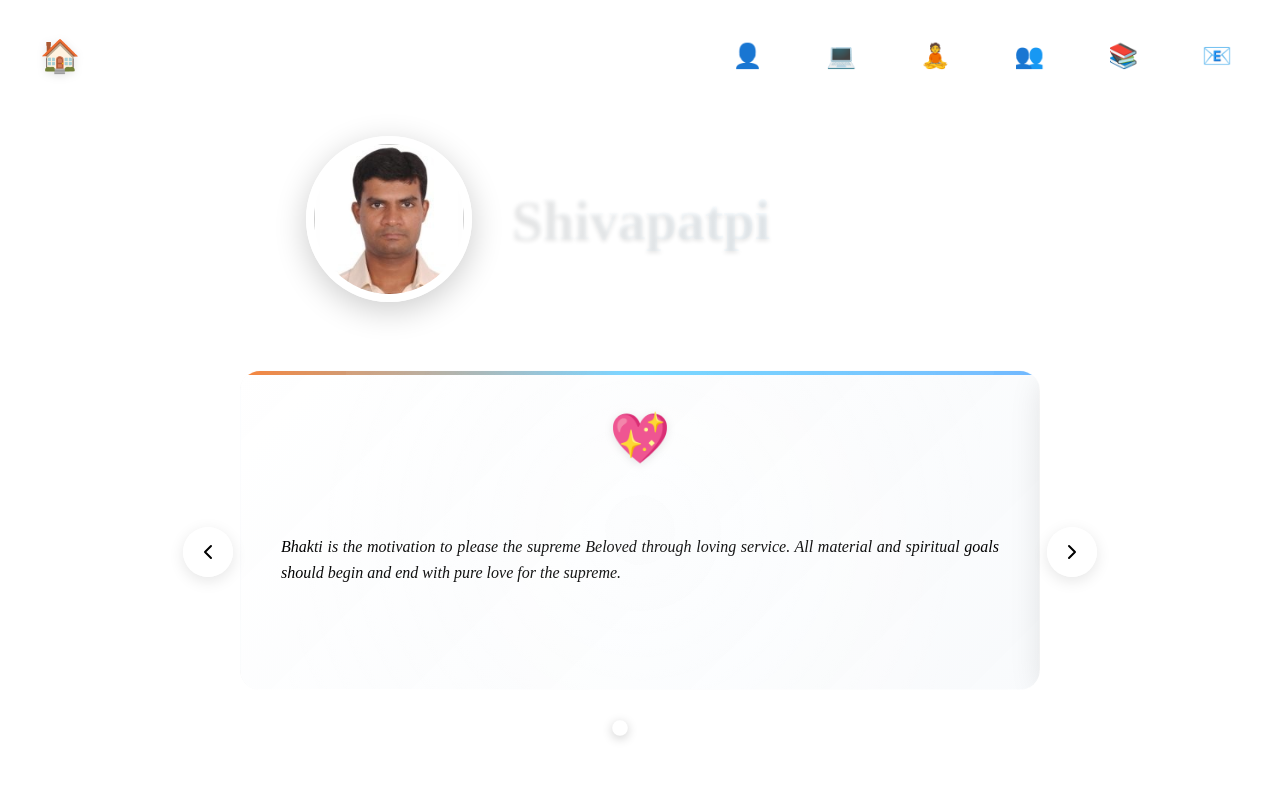
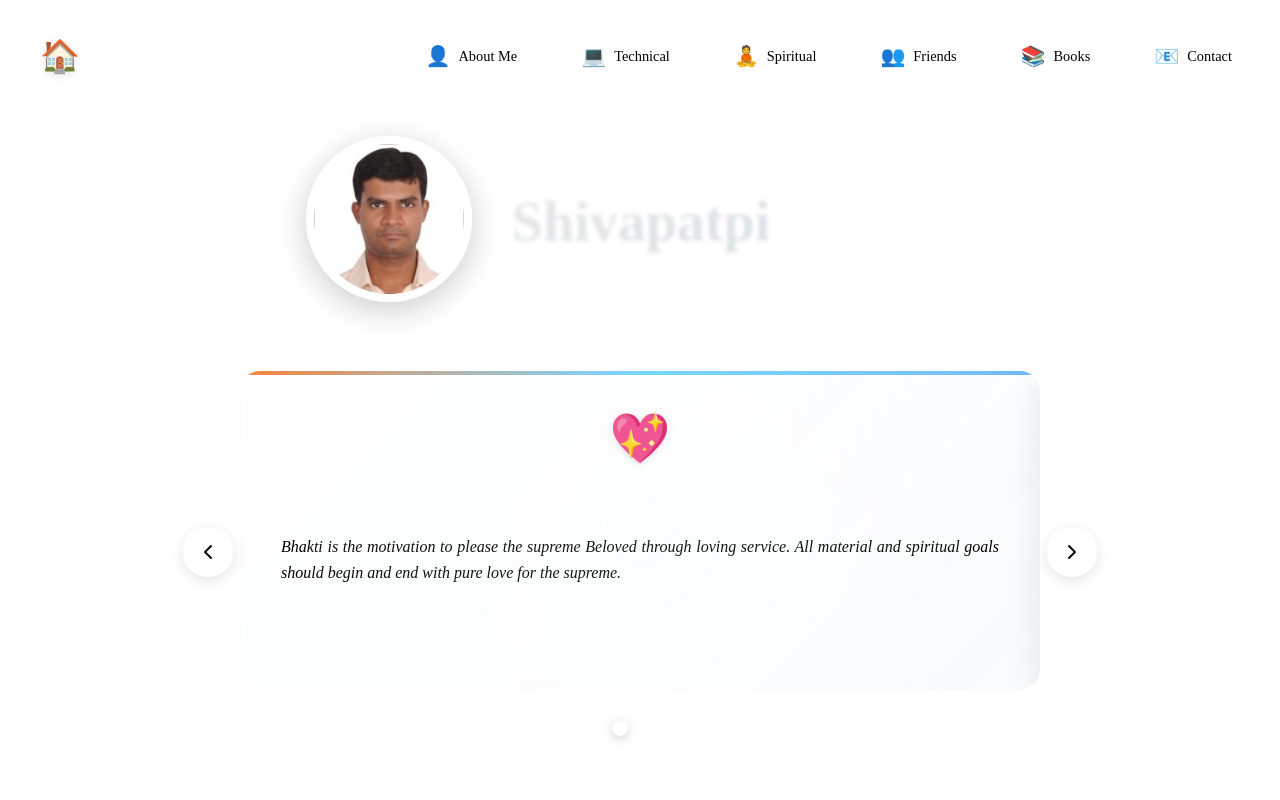
Before and after one commit to patpishivacharan-glitch/shivapatpi, a React (Create React App) app: page / in a window 1280 px wide. Shown: the top 800 px of the page. Built offline with nearby package versions, Linux system fonts and the light colour scheme; the HTML template or start-up script is replaced by a standard one.

Commit message:
fixing the header

```diff
--- a/src/components/Header.tsx
+++ b/src/components/Header.tsx
@@ -49,6 +49,7 @@ const Header: React.FC = () => {
                 title="About Me"
               >
                 <span className="nav-icon">👤</span>
+                <span className="nav-text">About Me</span>
               </Link>
             </li>
             <li>
@@ -59,6 +60,7 @@ const Header: React.FC = () => {
                 title="Technical"
               >
                 <span className="nav-icon">💻</span>
+                <span className="nav-text">Technical</span>
               </Link>
             </li>
             <li>
@@ -69,6 +71,7 @@ const Header: React.FC = () => {
                 title="Spiritual"
               >
                 <span className="nav-icon">🧘</span>
+                <span className="nav-text">Spiritual</span>
               </Link>
             </li>
             <li>
@@ -79,6 +82,7 @@ const Header: React.FC = () => {
                 title="Friends"
               >
                 <span className="nav-icon">👥</span>
+                <span className="nav-text">Friends</span>
               </Link>
             </li>
             <li>
@@ -89,6 +93,7 @@ const Header: React.FC = () => {
                 title="Books"
               >
                 <span className="nav-icon">📚</span>
+                <span className="nav-text">Books</span>
               </Link>
             </li>
             <li>
@@ -99,6 +104,7 @@ const Header: React.FC = () => {
                 title="Contact Us"
               >
                 <span className="nav-icon">📧</span>
+                <span className="nav-text">Contact</span>
               </Link>
             </li>
           </ul>
--- a/src/styles/Header.css
+++ b/src/styles/Header.css
@@ -66,7 +66,9 @@
   border-radius: var(--radius-md);
   transition: var(--transition-normal);
   overflow: hidden;
-  display: block;
+  display: flex;
+  align-items: center;
+  gap: 0.5rem;
 }
 
 .nav-link::before {
@@ -100,8 +102,15 @@
 
 /* Navigation Icons */
 .nav-icon {
-  font-size: 1.5rem;
+  font-size: 1.25rem;
   display: block;
+  transition: var(--transition-normal);
+  flex-shrink: 0;
+}
+
+.nav-text {
+  font-size: 0.9rem;
+  font-weight: 500;
   transition: var(--transition-normal);
 }
 
@@ -111,6 +120,11 @@
 
 .nav-link.active .nav-icon {
   transform: scale(1.15);
+}
+
+.nav-link:hover .nav-text,
+.nav-link.active .nav-text {
+  font-weight: 600;
 }
 
 /* Mobile Menu Toggle Button */
@@ -265,10 +279,16 @@
     color: var(--gray-700);
     text-decoration: none;
     transition: var(--transition-normal);
+    gap: 0.75rem;
   }
 
   .nav-link .nav-icon {
-    font-size: 1.75rem;
+    font-size: 1.5rem;
+  }
+
+  .nav-link .nav-text {
+    font-size: 1rem;
+    font-weight: 500;
   }
 
   .nav-link:hover,
@@ -306,6 +326,15 @@
   .nav-link {
     font-size: 1rem;
     padding: 0.875rem;
+    gap: 0.5rem;
+  }
+
+  .nav-link .nav-icon {
+    font-size: 1.25rem;
+  }
+
+  .nav-link .nav-text {
+    font-size: 0.875rem;
   }
 }
 
```
